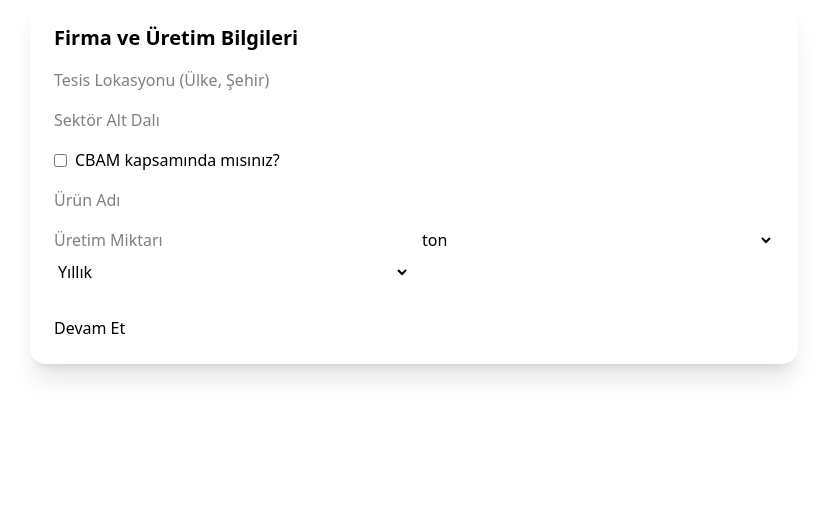
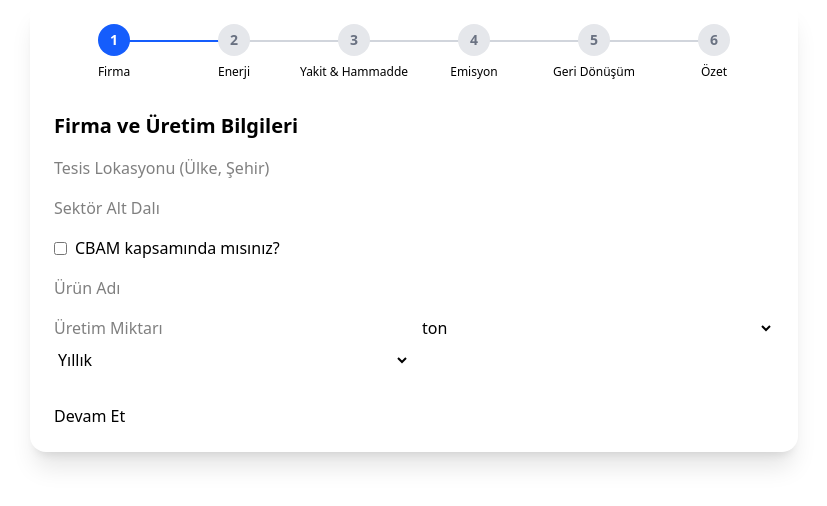
Before and after one commit to carbonlytech/carbonlytech-client, a Next.js app: page /details in a window 1280 px wide. Shown: the top 506 px of the page, without its empty margins (226-1053 px from the left). Built offline with nearby package versions, Linux system fonts and the light colour scheme.

Commit message:
added stepper

```diff
--- a/src/app/details/page.tsx
+++ b/src/app/details/page.tsx
@@ -1,11 +1,13 @@
 "use client";
+import { useState } from "react";
+
 import Step1 from "@/components/Step1";
 import Step2 from "@/components/Step2";
 import Step3 from "@/components/Step3";
 import Step4 from "@/components/Step4";
 import Step5 from "@/components/Step5";
 import Step6 from "@/components/Step6";
-import { useState } from "react";
+import Stepper from "@/components/Stepper";
 
 const Details: React.FC = () => {
   const [step, setStep] = useState(1);
@@ -17,7 +19,14 @@ const Details: React.FC = () => {
     atikGeriDonusum: {},
   });
 
-  console.log(formData);
+  const steps = [
+    "Firma",
+    "Enerji",
+    "Yakit & Hammadde",
+    "Emisyon",
+    "Geri Dönüşüm",
+    "Özet",
+  ];
 
   const nextStep = () => setStep((prev) => prev + 1);
   const prevStep = () => setStep((prev) => prev - 1);
@@ -31,6 +40,12 @@ const Details: React.FC = () => {
 
   return (
     <div className="max-w-3xl mx-auto p-6 shadow-xl rounded-2xl bg-white">
+      <Stepper
+        currentStep={step}
+        steps={steps}
+        onStepClick={(stepNumber) => setStep(stepNumber)}
+      />
+
       {step === 1 && (
         <Step1
           nextStep={nextStep}
@@ -76,12 +91,7 @@ const Details: React.FC = () => {
         />
       )}
 
-      {step === 6 && (
-        <Step6
-          prevStep={prevStep}
-          formData={formData}
-        />
-      )}
+      {step === 6 && <Step6 prevStep={prevStep} formData={formData} />}
     </div>
   );
 };
--- /dev/null
+++ b/src/components/Stepper.tsx
@@ -0,0 +1,59 @@
+interface StepperProps {
+  currentStep: number;
+  steps: string[];
+  onStepClick: (stepNumber: number) => void;
+}
+
+const Stepper = ({ currentStep, steps, onStepClick }: StepperProps) => {
+  return (
+    <div className="flex items-center justify-between mb-8">
+      {steps.map((label, index) => {
+        const stepNumber = index + 1;
+        const isActive = stepNumber === currentStep;
+        const isCompleted = stepNumber < currentStep;
+
+        return (
+          <div
+            key={index}
+            className="flex-1 flex flex-col items-center relative cursor-pointer"
+            onClick={() => onStepClick(stepNumber)}
+          >
+            <div
+              className={`w-8 h-8 flex items-center justify-center rounded-full text-sm font-semibold z-10
+                  ${
+                    isCompleted
+                      ? "bg-green-500 text-white"
+                      : isActive
+                      ? "bg-blue-600 text-white"
+                      : "bg-gray-200 text-gray-500"
+                  }
+                `}
+            >
+              {stepNumber}
+            </div>
+            <div className="text-xs mt-2 text-center">{label}</div>
+
+            {index !== steps.length - 1 && (
+              <div className="absolute top-4 left-1/2 w-full h-0.5 bg-gray-300 -z-0">
+                <div
+                  className={`h-0.5 transition-all duration-300
+                      ${
+                        isCompleted
+                          ? "bg-green-500"
+                          : isActive
+                          ? "bg-blue-600"
+                          : "bg-gray-300"
+                      }
+                    `}
+                  style={{ width: "100%" }}
+                ></div>
+              </div>
+            )}
+          </div>
+        );
+      })}
+    </div>
+  );
+};
+
+export default Stepper;
```
